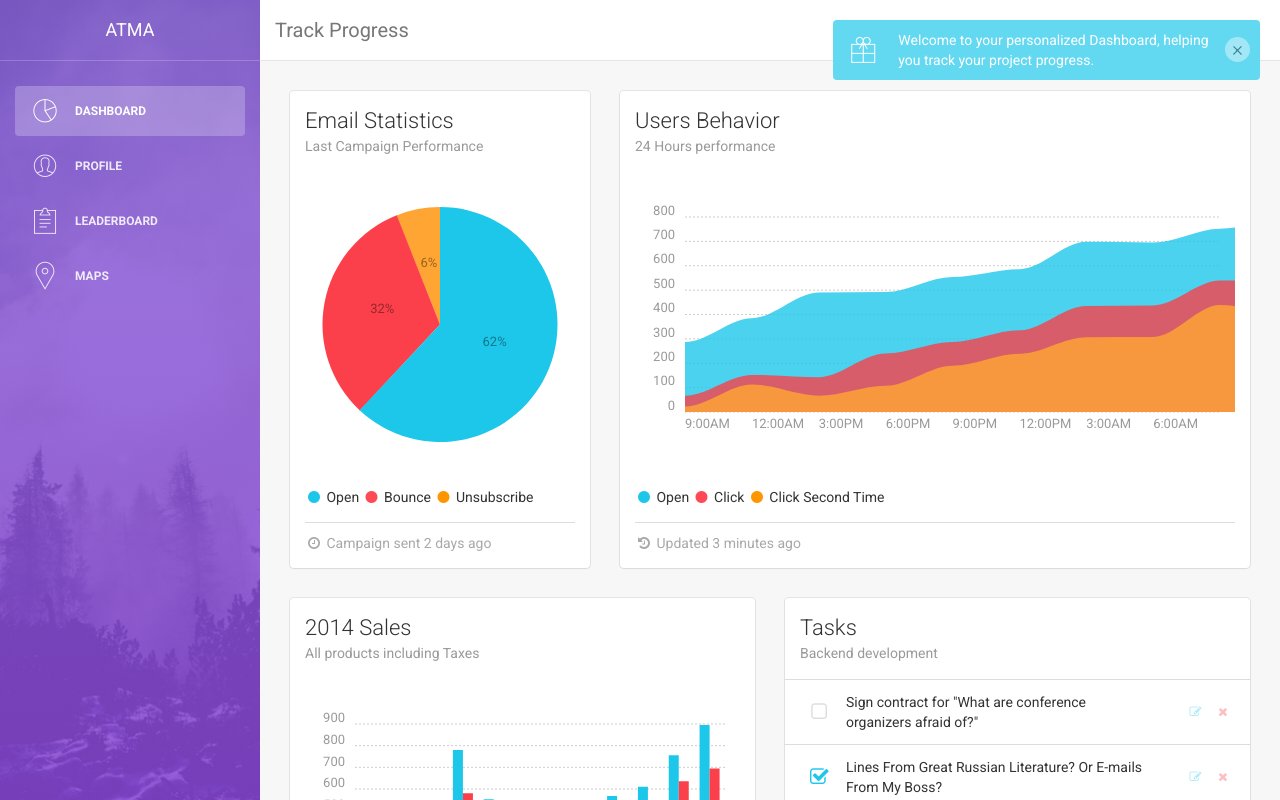
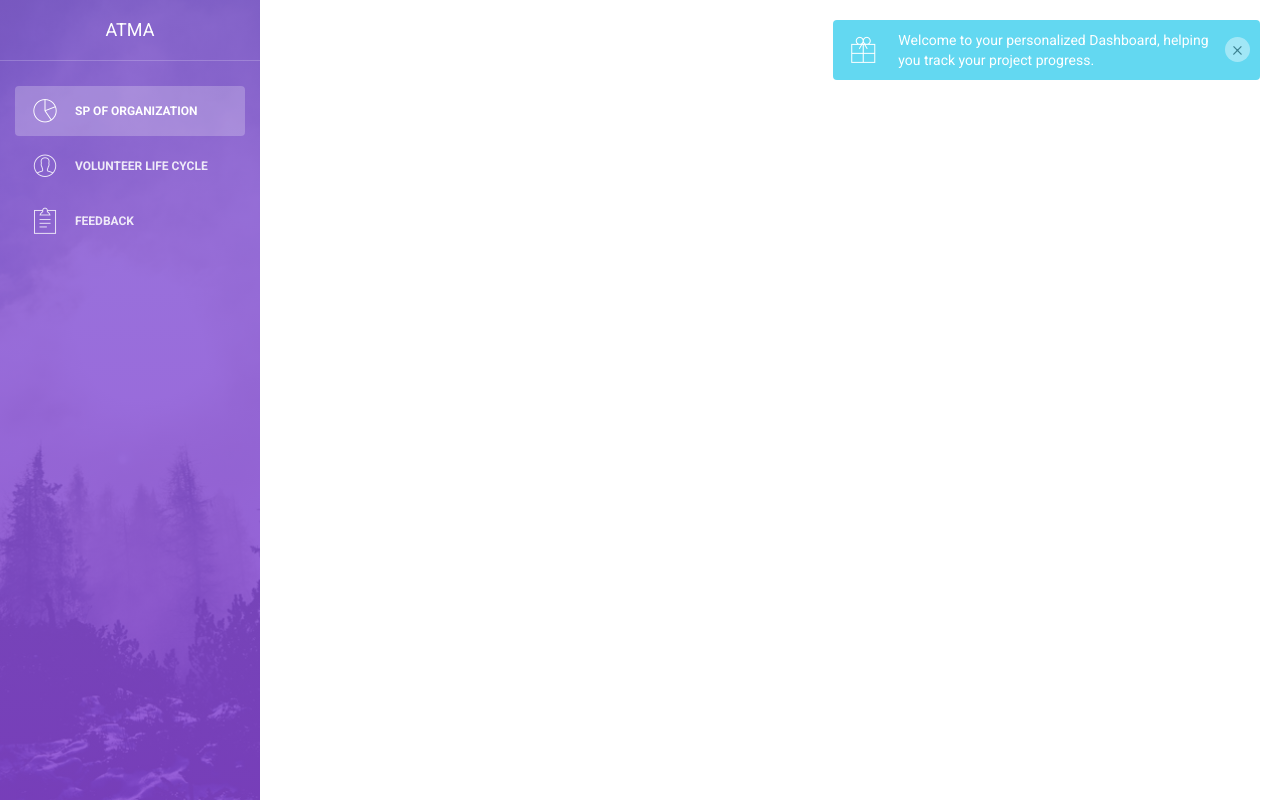
Before and after one commit to Mumbai2016/team-2, a PHP site: page /atma/dash/atmadash.php in a window 1280 px wide. Run offline with PHP 8.4, Linux system fonts and the light colour scheme; some libraries are stand-ins or nearby versions.

```diff
--- a/dash/atmadash.php
+++ b/dash/atmadash.php
@@ -54,19 +54,19 @@
                 <li class="active">
                     <a href="dashboard.html">
                         <i class="pe-7s-graph"></i>
-                        <p>Dashboard</p>
+                        <p>SP of organization</p>
                     </a>
                 </li>
                 <li>
                     <a href="user.html">
                         <i class="pe-7s-user"></i>
-                        <p>Profile</p>
+                        <p>Volunteer Life Cycle</p>
                     </a>
                 </li>
                 <li>
                     <a href="table.html">
                         <i class="pe-7s-note2"></i>
-                        <p>Leaderboard</p>
+                        <p>Feedback</p>
                     </a>
                 </li>
                <!-- <li>
@@ -80,13 +80,13 @@
                         <i class="pe-7s-science"></i>
                         <p>Icons</p>
                     </a>
-                </li>-->
+                </li>
                 <li>
                     <a href="maps.html">
                         <i class="pe-7s-map-marker"></i>
                         <p>Maps</p>
                     </a>
-                </li>
+                </li>-->
              <!--   <li>
                     <a href="notifications.html">
                         <i class="pe-7s-bell"></i>
@@ -97,7 +97,7 @@
             </ul>
     	</div>
     </div>
-
+<!--
     <div class="main-panel">
         <nav class="navbar navbar-default navbar-fixed">
             <div class="container-fluid">
@@ -132,7 +132,7 @@
                                 <li class="divider"></li>
                                 <li><a href="#">Separated link</a></li>
                               </ul>
-                        </li> -->
+                        </li>
                         <li>
                             <a href="#">
                                 Log out
@@ -345,8 +345,8 @@
             </div>
         </div>
 
-
-        <footer class="footer">
+-->
+      <!--  <footer class="footer">
             <div class="container-fluid">
                 <nav class="pull-left">
                     <ul>
@@ -377,7 +377,7 @@
                 </p>
             </div>
         </footer>
-
+-->
     </div>
 </div>
 
```
Also changed, not shown: start with dashboard/leaderboard.php (deleted, +0 -30 lines).
